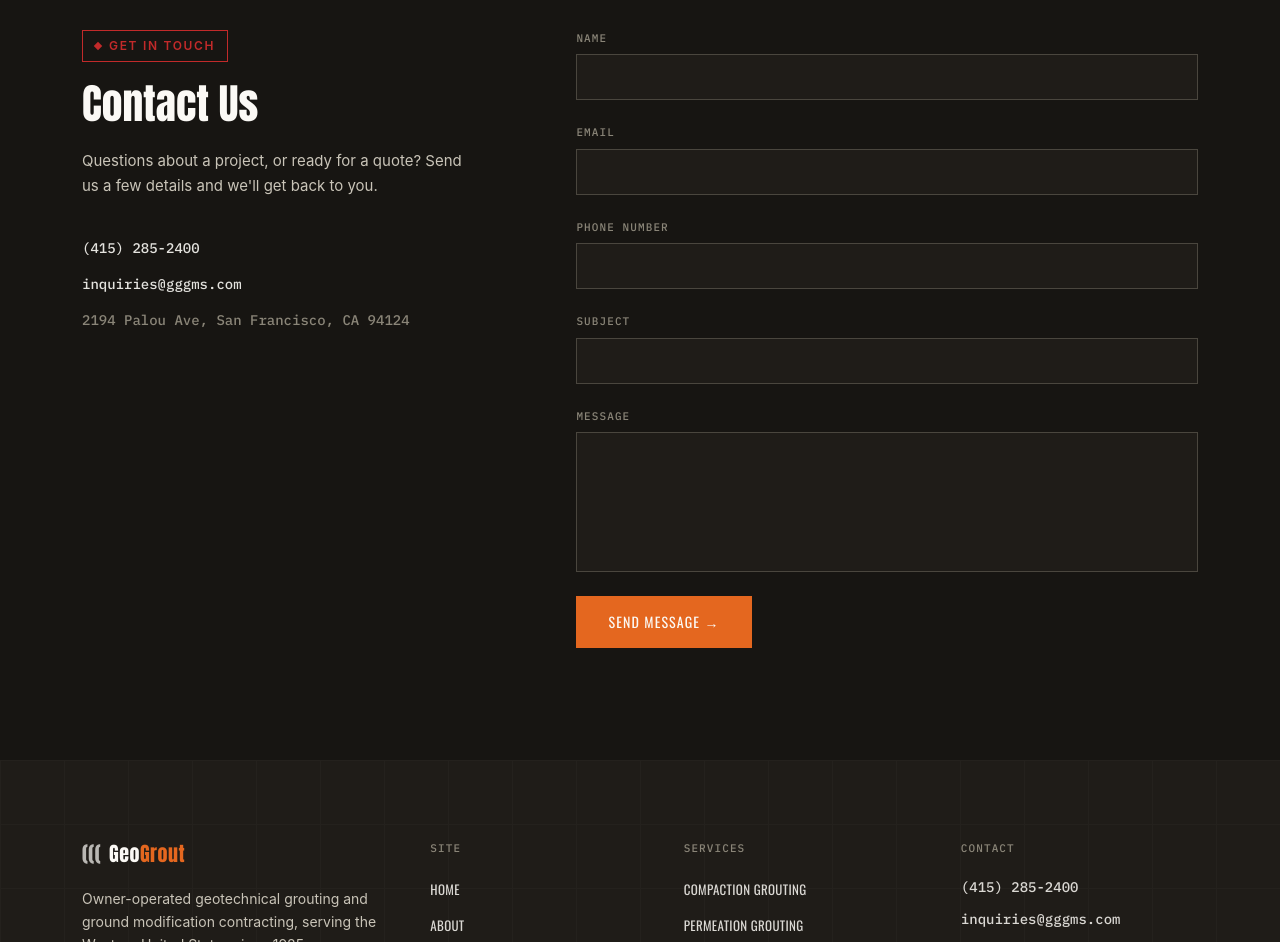
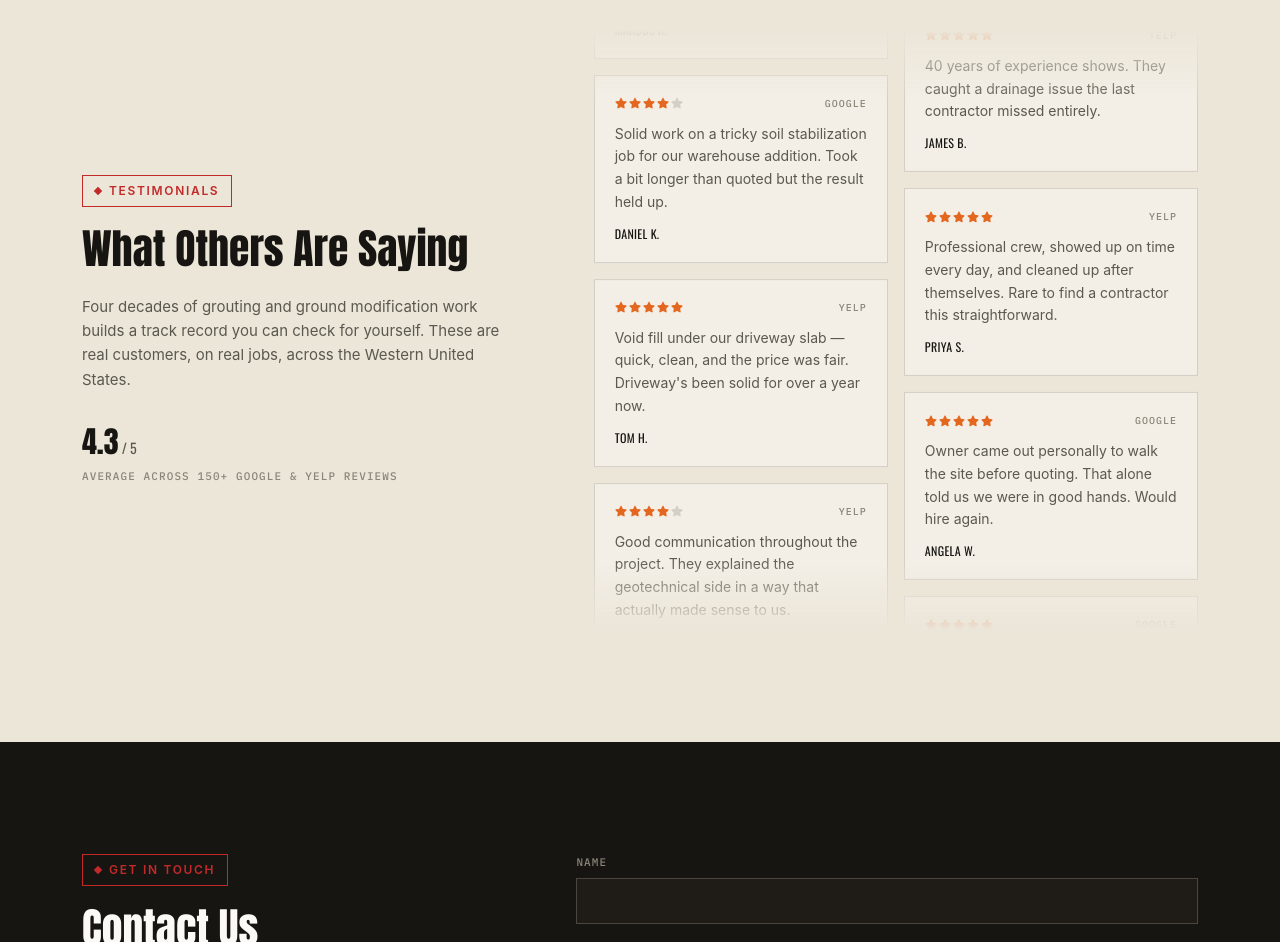
Before and after one commit to garbanzo2411/geo-grout, a Next.js app: page / in a window 1280 px wide. Shown: the part 3240-4182 px from the top of the page. Built offline with nearby package versions, Linux system fonts and the light colour scheme.

Commit message:
added testimonials section

```diff
--- a/src/app/globals.css
+++ b/src/app/globals.css
@@ -88,3 +88,30 @@ body {
     animation: none !important;
   }
 }
+
+/* ----- Testimonial Column ----- */
+@keyframes marquee-up {
+  from {
+    transform: translateY(0);
+  }
+  to {
+    transform: translateY(-50%);
+  }
+}
+@keyframes marquee-down {
+  from {
+    transform: translateY(-50%);
+  }
+  to {
+    transform: translateY(0)
+  }
+}
+.marquee-paused:hover .marquee-track {
+  animation-play-state: paused;
+}
+@media (prefers-reduced-motion: reduce) {
+  * {
+    transition: none !important;
+    animation: none !important;
+  }
+}
--- a/src/app/page.tsx
+++ b/src/app/page.tsx
@@ -2,6 +2,7 @@ import Hero from "@/components/sections/Hero";
 import OwnerBioTeaser from "@/components/sections/OwnerBioTeaser";
 import ServicesGrid from "@/components/sections/ServicesGrid";
 import ContactForm from "@/components/sections/ContactForm";
+import Testimonials from "@/components/sections/Testimonials"
 
 export default function Home() {
     return (
@@ -9,6 +10,7 @@ export default function Home() {
             <Hero />
             <OwnerBioTeaser />
             <ServicesGrid />
+            <Testimonials />
             <ContactForm />
         </main>
     );
--- a/src/components/sections/Testimonials.tsx
+++ b/src/components/sections/Testimonials.tsx
@@ -0,0 +1,112 @@
+import { FaStar } from "react-icons/fa";
+import { TESTIMONIALS } from "@/lib/constants";
+
+// Split the list into two columns so each side scrolls independently.
+const COLUMN_A = TESTIMONIALS.filter((_, i) => i % 2 === 0);
+const COLUMN_B = TESTIMONIALS.filter((_, i) => i % 2 === 1);
+
+function ReviewCard({
+  name,
+  platform,
+  rating,
+  text,
+}: {
+  name: string;
+  platform: "Google" | "Yelp";
+  rating: number;
+  text: string;
+}) {
+  return (
+    <div className="bg-paper border border-steel/30 p-5 flex flex-col gap-3">
+      <div className="flex items-center justify-between">
+        <div className="flex gap-0.5">
+          {Array.from({ length: 5 }).map((_, i) => (
+            <FaStar
+              key={i}
+              size={12}
+              className={i < rating ? "text-orange" : "text-steel/30"}
+            />
+          ))}
+        </div>
+        <span className="font-mono text-[10px] tracking-widest uppercase text-steel">
+          {platform}
+        </span>
+      </div>
+      <p className="text-steel-dim text-sm leading-relaxed">{text}</p>
+      <span className="font-heading text-xs uppercase tracking-wide text-charcoal">
+        {name}
+      </span>
+    </div>
+  );
+}
+
+function MarqueeColumn({
+  reviews,
+  direction,
+  duration,
+}: {
+  reviews: typeof TESTIMONIALS;
+  direction: "up" | "down";
+  duration: number;
+}) {
+  const fadeMask =
+    "linear-gradient(to bottom, transparent, black 12%, black 88%, transparent)";
+
+  return (
+    <div
+      className="relative h-150 overflow-hidden marquee-paused"
+      style={{ maskImage: fadeMask, WebkitMaskImage: fadeMask }}
+    >
+      <div
+        className="flex flex-col gap-4 marquee-track"
+        style={{
+          animationName: `marquee-${direction}`,
+          animationDuration: `${duration}s`,
+          animationTimingFunction: "linear",
+          animationIterationCount: "infinite",
+        }}
+      >
+        {/* Rendered twice back-to-back for a seamless loop */}
+        {[...reviews, ...reviews].map((review, i) => (
+          <ReviewCard key={`${review.id}-${i}`} {...review} />
+        ))}
+      </div>
+    </div>
+  );
+}
+
+export default function Testimonials() {
+  return (
+    <section className="bg-paper-2 py-24 md:py-28">
+      <div className="max-w-295 mx-auto px-6 md:px-8">
+        <div className="grid md:grid-cols-[1fr_1.4fr] gap-14 md:gap-20 items-center">
+          {/* Left: intro copy */}
+          <div>
+            <span className="spec-tag text-red mb-5">Testimonials</span>
+            <h2 className="font-display text-3xl md:text-[2.6rem] leading-[1.05] mb-6">
+              What Others Are Saying
+            </h2>
+            <p className="text-steel-dim text-[15px] leading-relaxed max-w-md mb-8">
+              Four decades of grouting and ground modification work builds a
+              track record you can check for yourself. These are real
+              customers, on real jobs, across the Western United States.
+            </p>
+            <div>
+              <span className="font-display text-3xl text-charcoal">4.3</span>
+              <span className="font-heading text-steel-dim text-sm"> / 5</span>
+              <p className="font-mono text-[11px] tracking-widest uppercase text-steel mt-2">
+                Average across 150+ Google &amp; Yelp reviews
+              </p>
+            </div>
+          </div>
+
+          {/* Right: two-column scrolling marquee of reviews */}
+          <div className="grid grid-cols-2 gap-4">
+            <MarqueeColumn reviews={COLUMN_A} direction="up" duration={38} />
+            <MarqueeColumn reviews={COLUMN_B} direction="down" duration={44} />
+          </div>
+        </div>
+      </div>
+    </section>
+  );
+}
--- a/src/lib/constants.ts
+++ b/src/lib/constants.ts
@@ -15,6 +15,87 @@ export const NAV_LINKS: { label: string; href: string }[] = [
 ];
 
 export const CONTACT_LINK = { label: "Get a Quote", href: "/contact" };
+
+// Placeholder reviews, need google and yelp APIs.
+
+export const TESTIMONIALS: {
+  id: string;
+  name: string;
+  platform: "Google" | "Yelp";
+  rating: number;
+  text: string;
+}[] = [
+  {
+    id: "t1",
+    name: "Marcus R.",
+    platform: "Google",
+    rating: 5,
+    text: "Foundation was settling badly on one corner of the house. GeoGrout diagnosed it fast and the compaction grouting fixed it in two days. No more cracks.",
+  },
+  {
+    id: "t2",
+    name: "Priya S.",
+    platform: "Yelp",
+    rating: 5,
+    text: "Professional crew, showed up on time every day, and cleaned up after themselves. Rare to find a contractor this straightforward.",
+  },
+  {
+    id: "t3",
+    name: "Daniel K.",
+    platform: "Google",
+    rating: 4,
+    text: "Solid work on a tricky soil stabilization job for our warehouse addition. Took a bit longer than quoted but the result held up.",
+  },
+  {
+    id: "t4",
+    name: "Angela W.",
+    platform: "Google",
+    rating: 5,
+    text: "Owner came out personally to walk the site before quoting. That alone told us we were in good hands. Would hire again.",
+  },
+  {
+    id: "t5",
+    name: "Tom H.",
+    platform: "Yelp",
+    rating: 5,
+    text: "Void fill under our driveway slab — quick, clean, and the price was fair. Driveway's been solid for over a year now.",
+  },
+  {
+    id: "t6",
+    name: "Linda C.",
+    platform: "Google",
+    rating: 5,
+    text: "Had three other companies tell us it wasn't fixable without full replacement. GeoGrout proved them wrong with jet grouting.",
+  },
+  {
+    id: "t7",
+    name: "Ray P.",
+    platform: "Yelp",
+    rating: 4,
+    text: "Good communication throughout the project. They explained the geotechnical side in a way that actually made sense to us.",
+  },
+  {
+    id: "t8",
+    name: "Sam O.",
+    platform: "Google",
+    rating: 5,
+    text: "Underpinning work on a century-old building downtown. Careful, precise, and respectful of the historic structure.",
+  },
+  {
+    id: "t9",
+    name: "Michelle T.",
+    platform: "Google",
+    rating: 5,
+    text: "Called three grouting companies. GeoGrout was the only one who came out same week and actually returned our calls.",
+  },
+  {
+    id: "t10",
+    name: "James B.",
+    platform: "Yelp",
+    rating: 5,
+    text: "40 years of experience shows. They caught a drainage issue the last contractor missed entirely.",
+  },
+];
 
 export const SERVICES: {
   slug: string;
```
